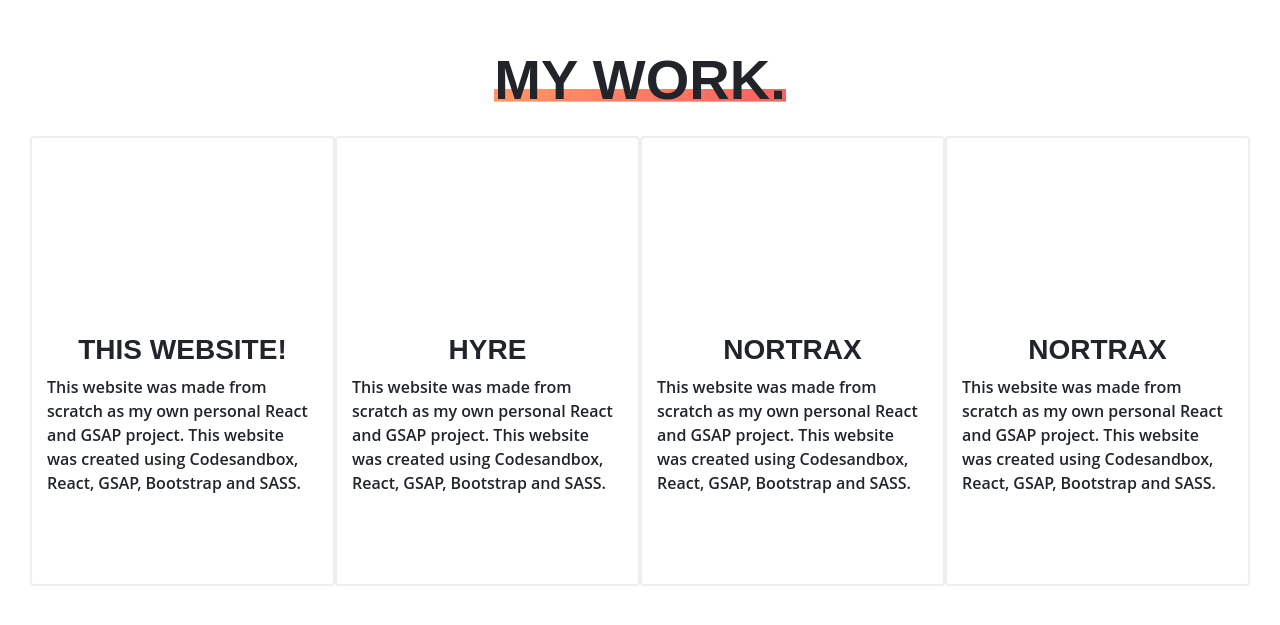
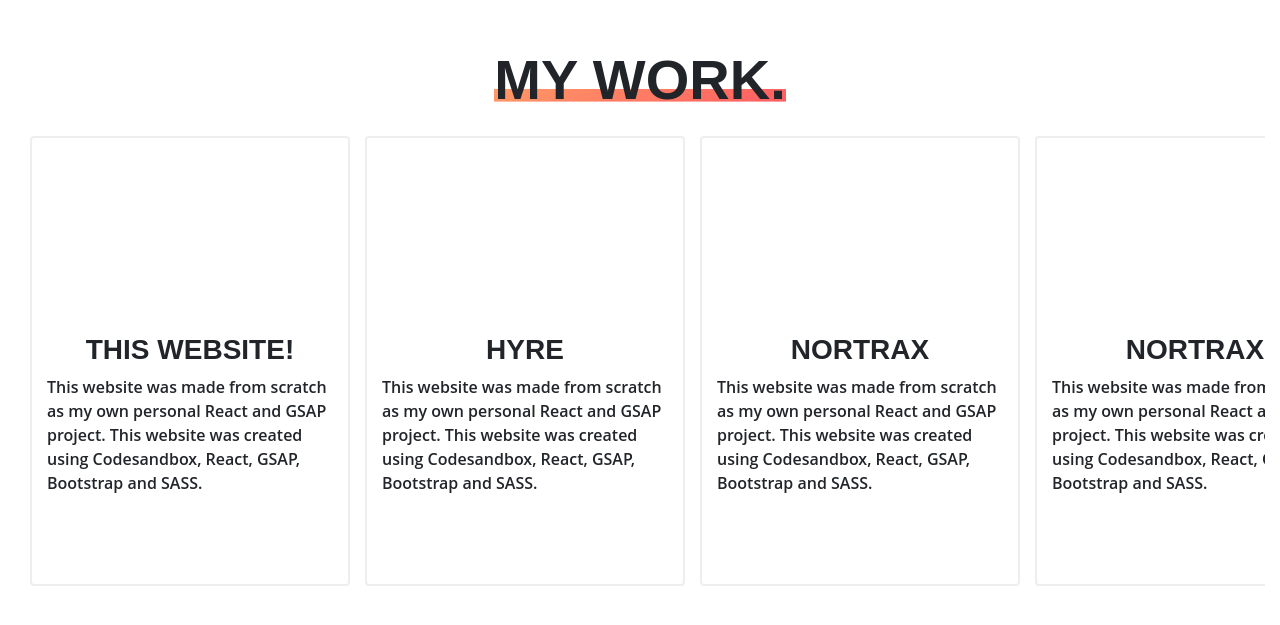
Before and after one commit to jame0168/cjaydesigns, a React (Create React App) app: page / in a window 1280 px wide. Shown: the part 8460-9085 px from the top of the page. Built offline with nearby package versions, Linux system fonts and the light colour scheme.

Commit message:
Work Adjusted Work Section to be side scrollable within a div. Will work to make it draggable.

```diff
--- a/src/work.js
+++ b/src/work.js
@@ -14,7 +14,7 @@
           </Col>
         </Row>
         <Row>
-          <Col className="d-flex justify-content-between">
+          <Col className="d-flex flex-nowrap overflow-x-scroll">
             {/* <!-- This Site --> */}
             <div className="project" id="website">
               <Row>
@@ -78,6 +78,21 @@
                 </Col>
               </Row>
             </div>
+            <div className="project" id="website">
+              <Row>
+                <Col xs={12} className=" project-icon text-center">
+                  <i className="fas fa-crown"></i>
+                </Col>
+                <Col xs={12}>
+                  <h3 className="project-title">Nortrax</h3>
+                  <p>
+                    This website was made from scratch as my own personal React
+                    and GSAP project. This website was created using
+                    Codesandbox, React, GSAP, Bootstrap and SASS.
+                  </p>
+                </Col>
+              </Row>
+            </div>
           </Col>
         </Row>
       </Container>
--- a/styles/_custom.scss
+++ b/styles/_custom.scss
@@ -10,12 +10,6 @@
   position: -webkit-sticky;
   position: sticky;
   top: 130px;
-}
-
-.center-flex{
-  display: flex;
-  align-items: center;
-  justify-content: center;
 }
 
 .sections{
@@ -150,12 +144,16 @@
   margin-top: 15px;
   padding: 15px;
   width: 33%;
-  min-width: 300px;
+  min-width: 320px;
   height: 450px;
   border-radius: 4px;
+  display: inline-block;
+  margin-right: 15px;
 
   .project-icon{
-    @extend .center-flex;
+    display: flex;
+    align-items: center;
+    justify-content: center;
     height: 180px;
   }
 
--- a/styles/_scroll.scss
+++ b/styles/_scroll.scss
@@ -1,18 +1,13 @@
-// .screen.resize{
-//   animation: scale 1s;
-//   animation-timing-function: linear;
-//   animation-delay: 1s;
-//   animation-play-state: paused;
-//   animation-delay: calc(var(--scroll) * -1s);
-//   animation-iteration-count: 1;
-//   animation-fill-mode: both;
+.overflow-x-scroll{
+  overflow-x: scroll;
+}
+
+// .overflow-x-scroll::-webkit-scrollbar {
+//   display: none;
 // }
 
-// @keyframes scale{
-//   to {
-//     width: 290px;
-//     height: 600px;
-//     box-shadow:rgba(64, 62, 61, 0.15) 0px 5px 15px, rgba(10, 37, 64, 0.35) 0px -2px 6px 0px inset;
-//     border-radius: 30px;
-//   }
+// /* Hide scrollbar for IE, Edge and Firefox */
+// .overflow-x-scroll {
+//   -ms-overflow-style: none;  /* IE and Edge */
+//   scrollbar-width: none;  /* Firefox */
 // }
```
